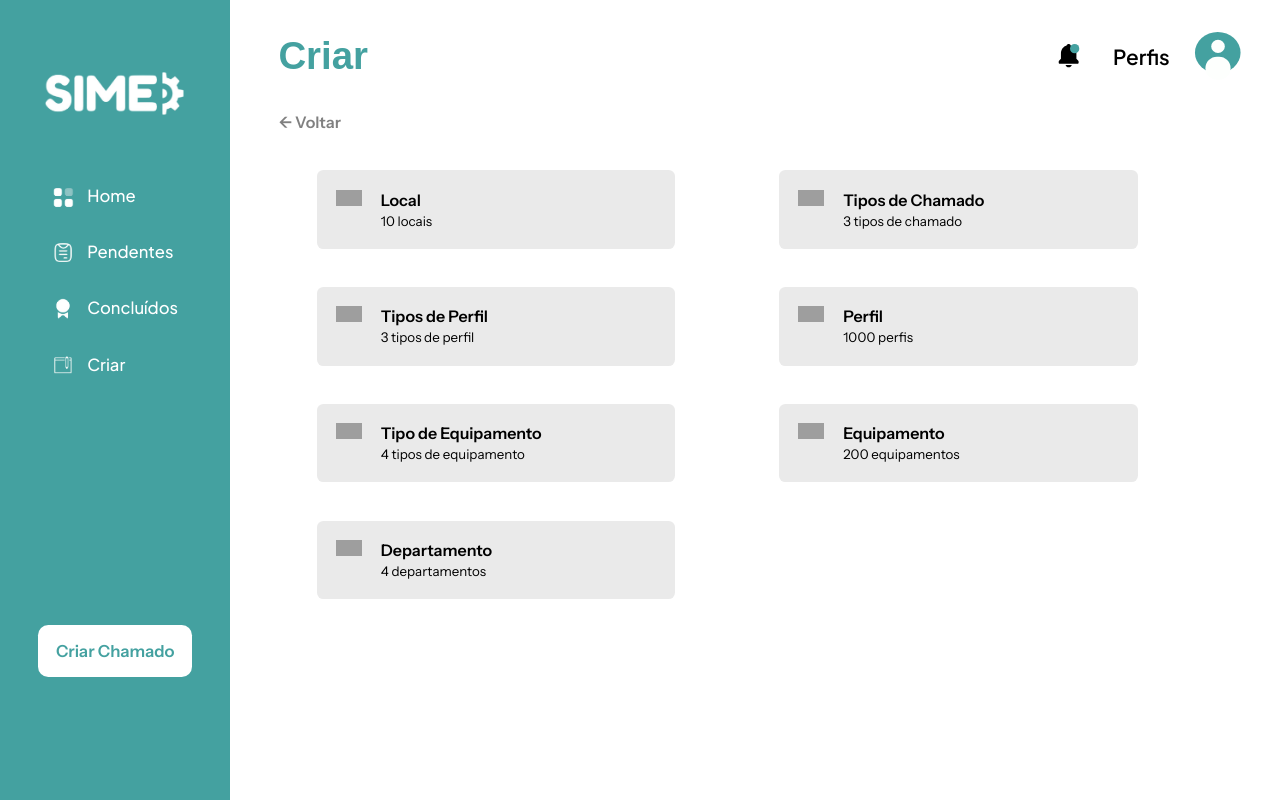
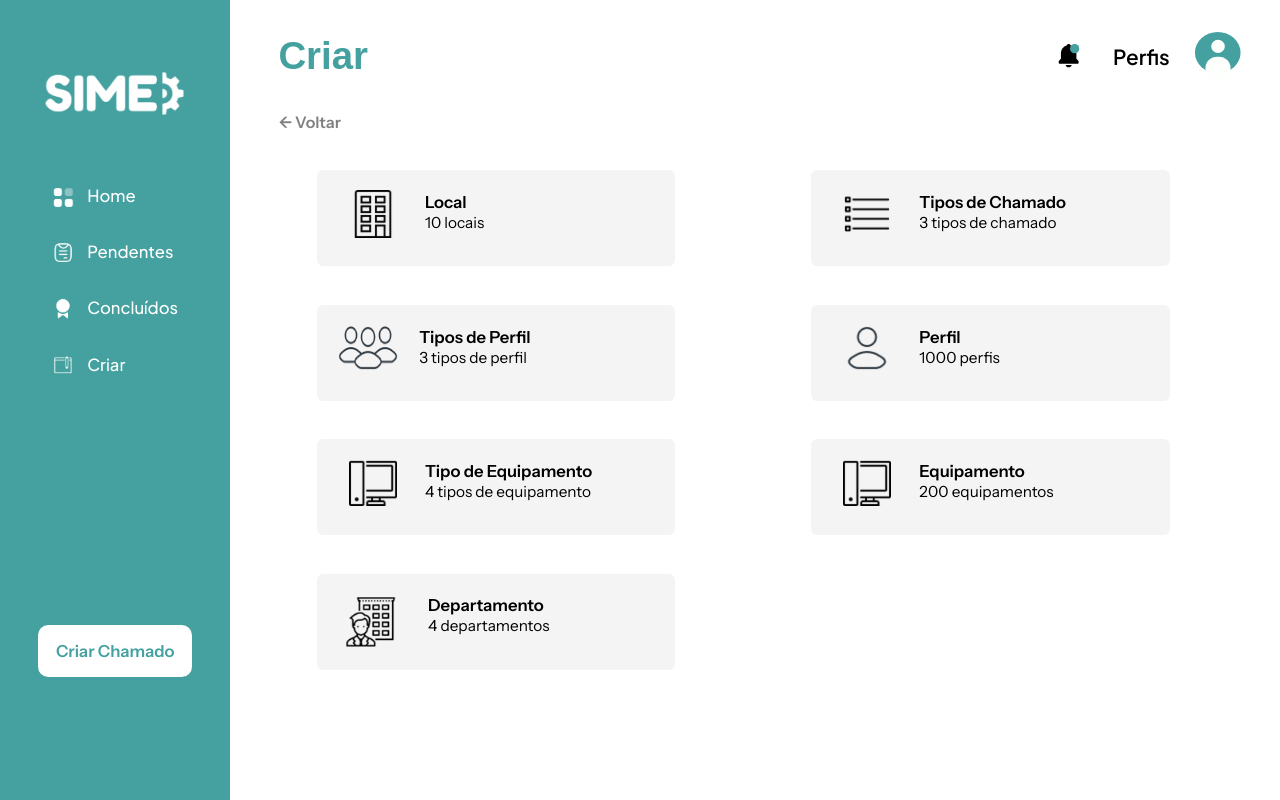
Before and after one commit to etec-SIME/SIME-web-dashboard, an Angular app in the folder SIME-web-dashboard/: page /criar in a window 1280 px wide. Built offline with nearby package versions, Linux system fonts and the light colour scheme; grey boxes are pictures that could not be loaded; a web font is replaced by a local one.

Commit message:
:sparkles:Feat: Adicionar clamp em alguns elementos

```diff
--- a/SIME-web-dashboard/src/app/pages/criar/criar.component.css
+++ b/SIME-web-dashboard/src/app/pages/criar/criar.component.css
@@ -4,25 +4,48 @@
    responsividade:
    clamp(minimo, tamanho esperado(q eu queo q mantenha), max)
 */
+
 #cardsCriar{
   margin-top: 3vw;
   margin-left: 3vw;
   display: grid;
   grid-template-columns: 2fr 2fr;
-  row-gap: 3vw;
+  row-gap: clamp(20px, 3vw, 5vw);
+  column-gap: clamp(20px, 5vw, 7vw);
 }
 
 .card{
-  background-color: #EAEAEA;
+  background-color: #EAEAEA80;
   display: flex;
   padding: 1.5vw;
-  gap: 1.5vw;
+  gap: clamp(10px, 1vw, 3vw);
   border-radius: 0.5vw;
-  width: 28vw;
+  width: clamp(30px, 28vw, 30vw);
+  height: clamp(10px, 12vh, 14vh);
 }
 
-.cardContent small{
+.tipo-perfil-card{
+  gap: 1.5vw;
+}
+
+.cardText{
+  margin-left: clamp( 10px, 1.2vw, 3.2vw);
+  margin-top: 0.2vw;
+  text-wrap: nowrap;
+
+}
+
+.cardText small{
   font-weight: 100;
+  font-size: clamp(13px, 1.2vw, 3vw);
+}
+
+.cardText p{
+  font-size: clamp(15px, 1.3vw, 12vw);
+}
+
+.tipo-perfil-text{
+  margin-left: 0vw;
 }
 
 .voltar{
@@ -30,6 +53,17 @@
 }
 
 .icon{
-  width: 2vw;
-  height: 2vh;
+  height: clamp(3px ,6vh, 8vh);
+  margin-left: 1vw;
 }
+
+.tipo-perfil{
+  width: clamp(60px, 5vw, 7vw);
+  height: clamp( 40px, 6vh, 8vh);
+  margin-left: 0vw;
+}
+
+.departamento{
+  height: clamp(30px, 7.2vh, 9.2vh);
+  margin-left: 0.5vw;
+}
--- a/SIME-web-dashboard/src/app/pages/criar/criar.component.html
+++ b/SIME-web-dashboard/src/app/pages/criar/criar.component.html
@@ -1,50 +1,50 @@
 <p class="voltar"><- Voltar</p>
 <div id="cardsCriar">
   <div class="card">
-    <img class="icon" src="../../../../public/images/predio_icon.png"/>
-    <div class="cardContent">
+    <img class="icon" src="/images/predio_icon.png"/>
+    <div class="cardText">
       <p>Local</p>
       <small>10 locais</small>
     </div>
   </div>
    <div class="card">
-    <img class="icon" src="../../../../public/images/list_icon.png"/>
-    <div class="cardContent">
+    <img class="icon" src="/images/list_icon.png"/>
+    <div class="cardText">
       <p>Tipos de Chamado</p>
       <small>3 tipos de chamado</small>
     </div>
   </div>
-  <div class="card">
-    <img class="icon" src="../../../../public/images/users_icon.png"/>
-    <div class="cardContent">
+  <div class="card tipo-perfil-card">
+    <img class="icon tipo-perfil" src="/images/users_icon.png"/>
+    <div class="cardText tipo-perfil-text">
       <p>Tipos de Perfil</p>
       <small>3 tipos de perfil</small>
     </div>
   </div>
   <div class="card">
-    <img class="icon" src="../../../../public/images/user_icon.png"/>
-    <div class="cardContent">
+    <img class="icon" src="/images/user_icon.png"/>
+    <div class="cardText">
       <p>Perfil</p>
       <small>1000 perfis</small>
     </div>
   </div>
    <div class="card">
-    <img class="icon" src="../../../../public/images/pc_icon.png"/>
-    <div class="cardContent">
+    <img class="icon" src="/images/pc_icon.png"/>
+    <div class="cardText">
       <p>Tipo de Equipamento</p>
       <small>4 tipos de equipamento</small>
     </div>
   </div>
   <div class="card">
-    <img class="icon" src="../../../../public/images/pc_icon.png"/>
-    <div class="cardContent">
+    <img class="icon" src="/images/pc_icon.png"/>
+    <div class="cardText">
       <p>Equipamento</p>
       <small>200 equipamentos</small>
     </div>
   </div>
   <div class="card">
-    <img class="icon" src="../../../../public/images/predio2_icon.png"/>
-    <div class="cardContent">
+    <img class="icon departamento" src="/images/predio2_icon.png"/>
+    <div class="cardText">
       <p>Departamento</p>
       <small>4 departamentos</small>
     </div>
```
